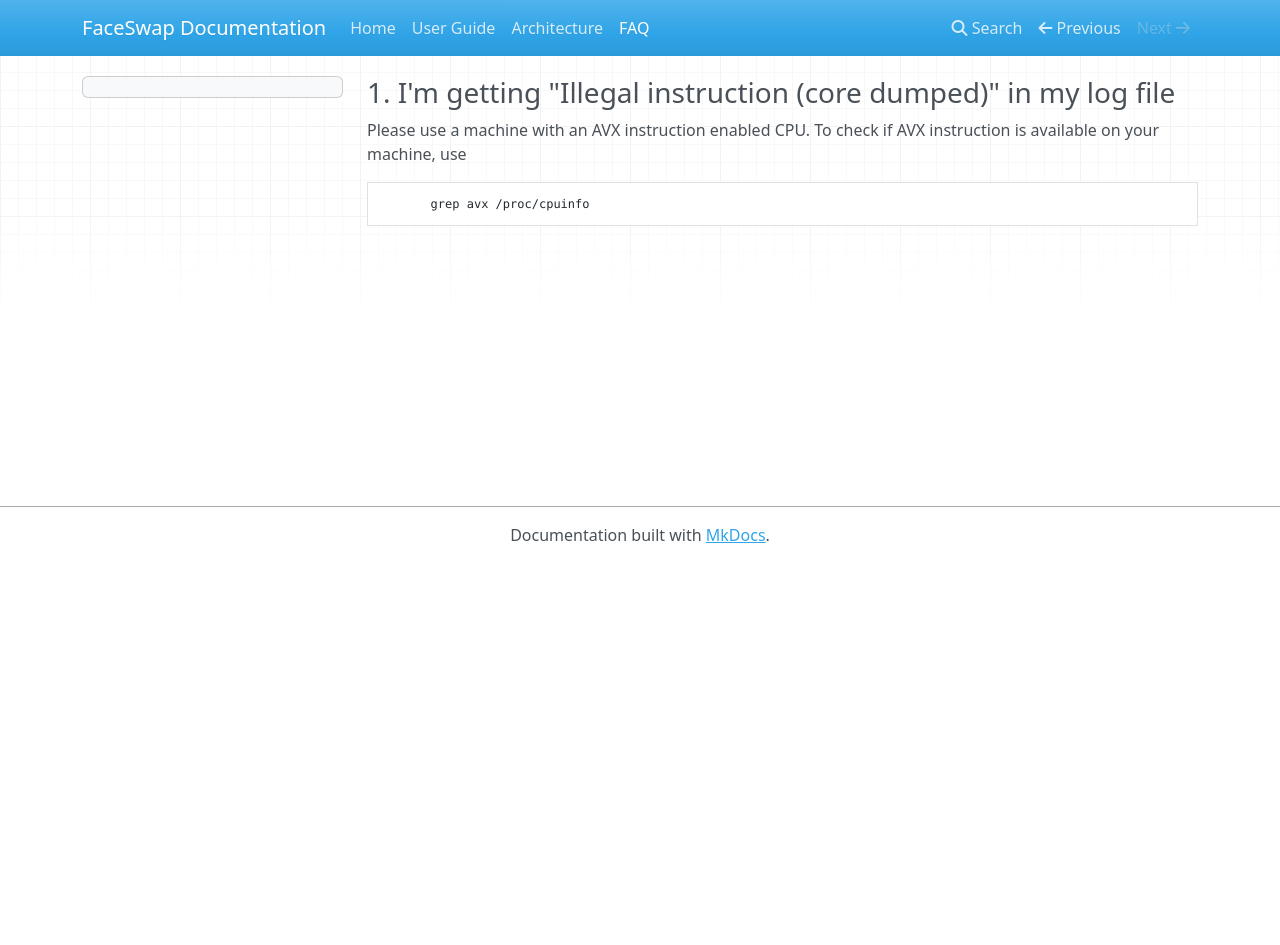
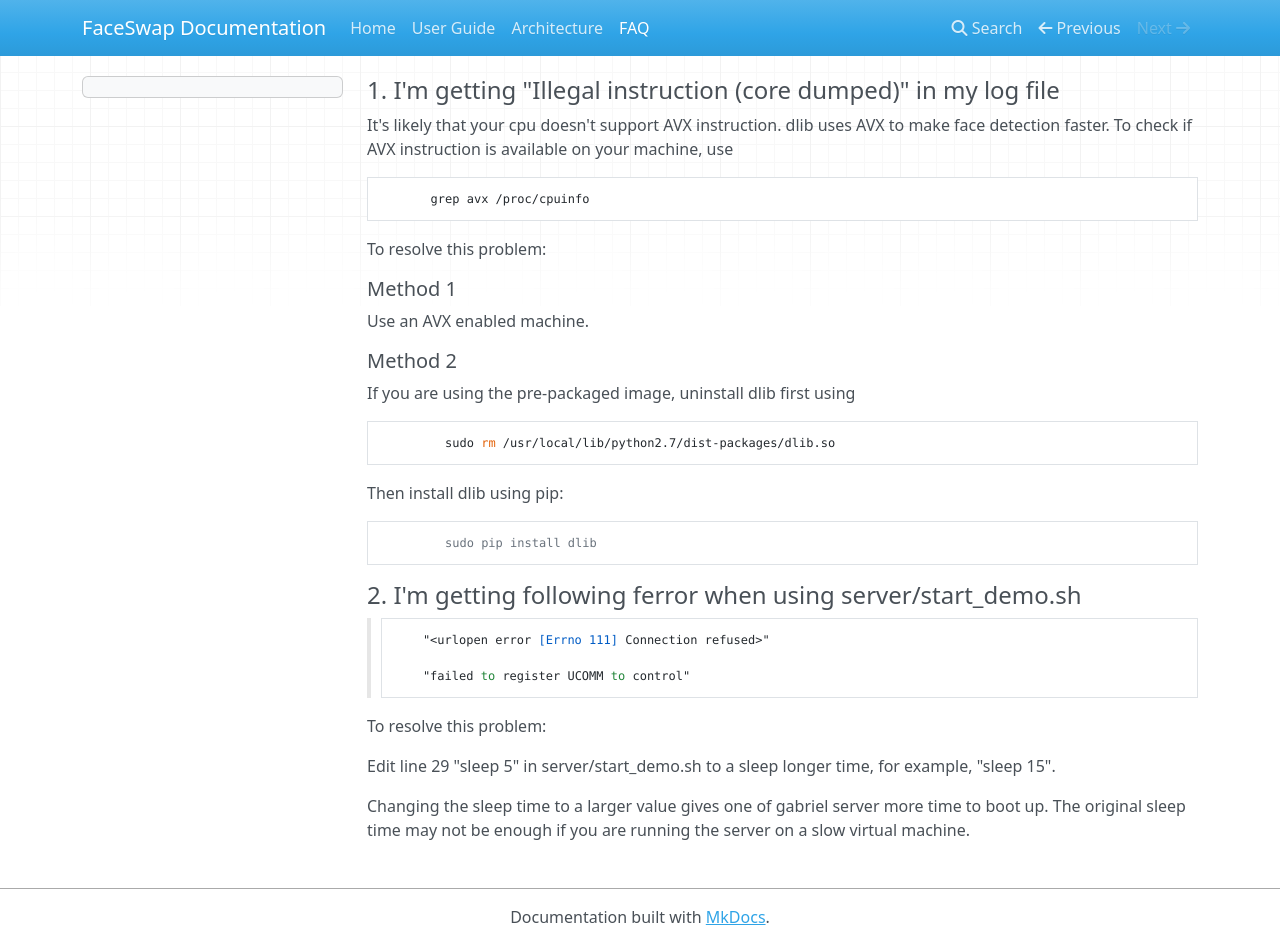
Before and after one commit to cmusatyalab/faceswap, an MkDocs documentation site: the page built from doc/FaceSwap/docs/faq.md, in a window 1280 px wide and 945 px high. Built offline with MkDocs 1.6.1, drawn with Linux system fonts in a browser that asks for light colours; nearby versions of some CDN libraries; old or Windows-style settings are respelled for this version of MkDocs.

Commit message:
updated faq to include installation error

```diff
--- a/doc/FaceSwap/docs/faq.md
+++ b/doc/FaceSwap/docs/faq.md
@@ -1,5 +1,33 @@
-### 1. I'm getting "Illegal instruction (core dumped)" in my log file
+#### 1. I'm getting "Illegal instruction (core dumped)" in my log file
 
-Please use a machine with an AVX instruction enabled CPU. To check if AVX instruction is available on your machine, use
+It's likely that your cpu doesn't support AVX instruction. dlib uses AVX to make face detection faster. To check if AVX instruction is available on your machine, use
 
            grep avx /proc/cpuinfo
+
+To resolve this problem:
+
+##### Method 1
+
+Use an AVX enabled machine.
+
+##### Method 2
+
+If you are using the pre-packaged image, uninstall dlib first using
+
+             sudo rm /usr/local/lib/python2.7/dist-packages/dlib.so
+
+Then install dlib using pip:
+
+             sudo pip install dlib
+
+#### 2. I'm getting following ferror when using server/start_demo.sh
+
+>         "<urlopen error [Errno 111] Connection refused>"
+
+>         "failed to register UCOMM to control"
+
+To resolve this problem:
+
+Edit line 29 "sleep 5" in server/start_demo.sh to a sleep longer time, for example, "sleep 15".
+
+Changing the sleep time to a larger value gives one of gabriel server more time to boot up. The original sleep time may not be enough if you are running the server on a slow virtual machine.
```
